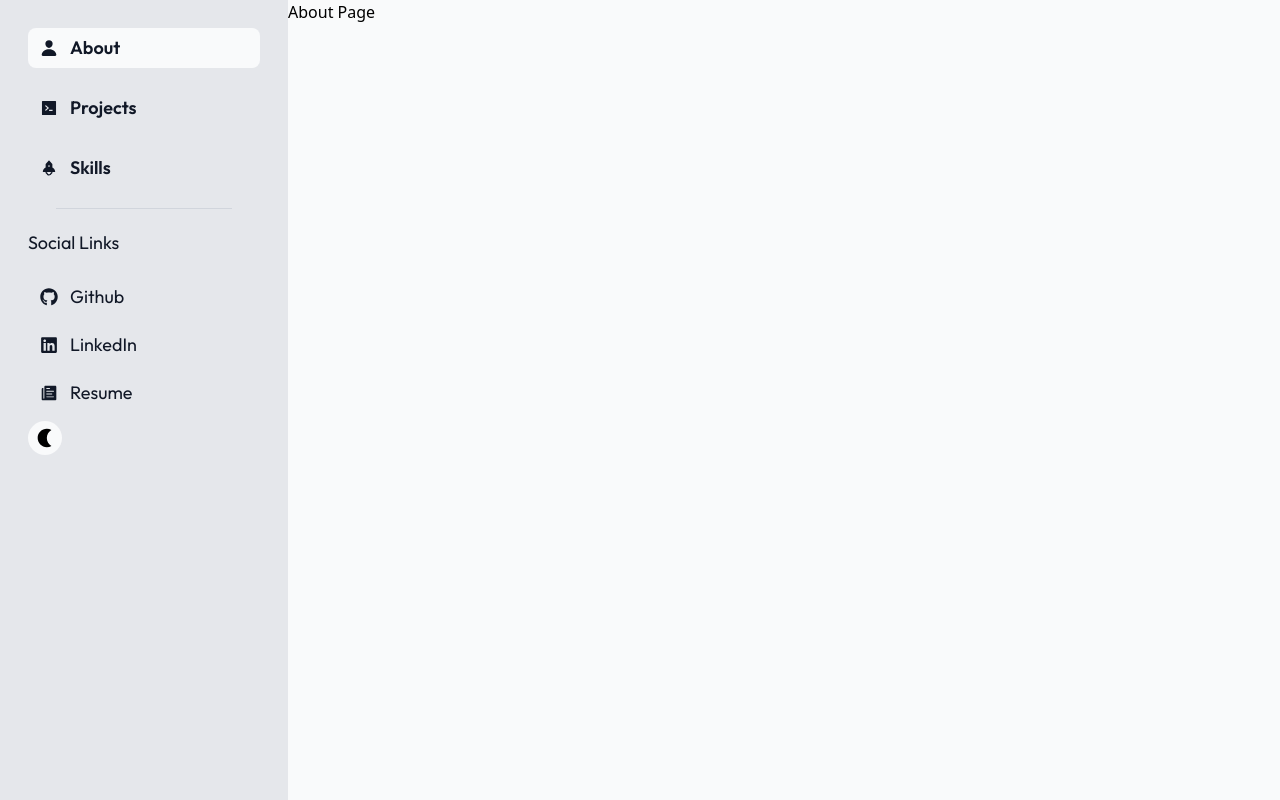
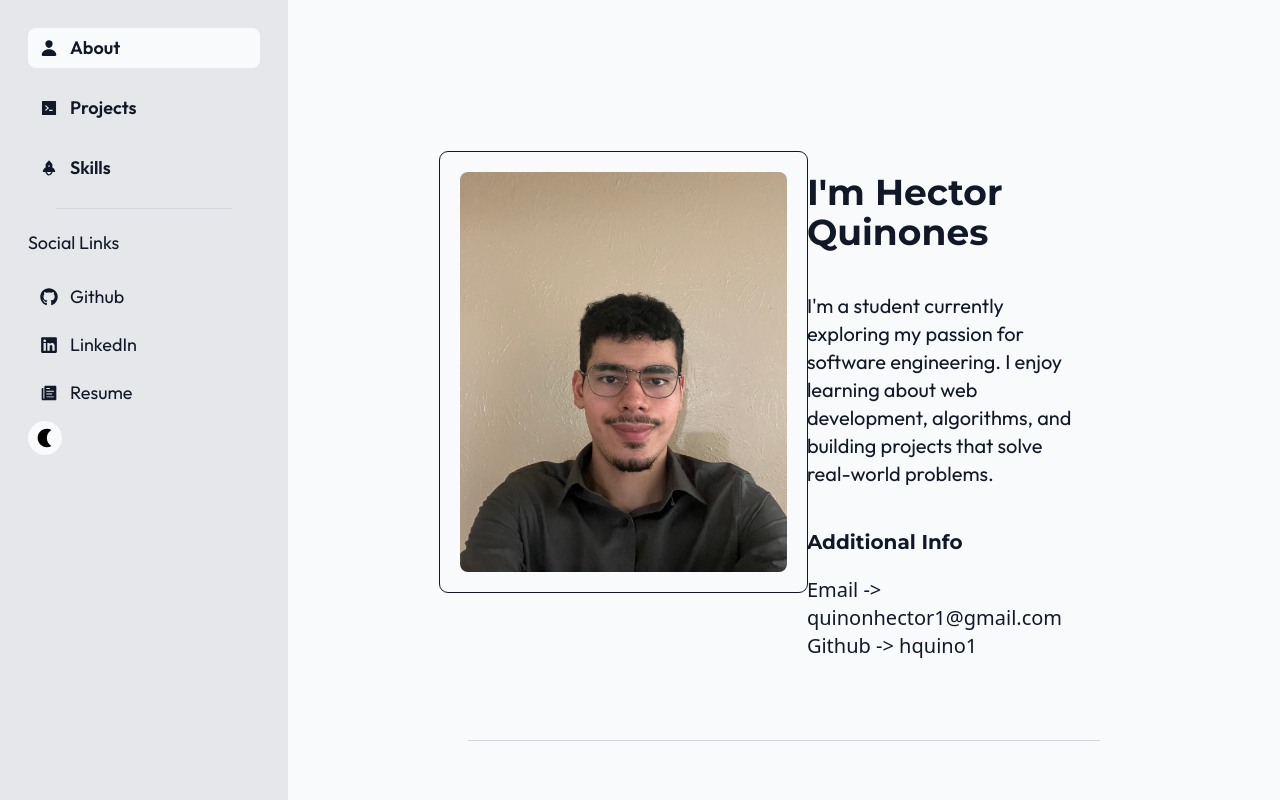
Before and after one commit to hquino1/hquino1.github.io, a React (Vite) app: page / in a window 1280 px wide. Built offline with nearby package versions, Linux system fonts and the light colour scheme.

Commit message:
started on about page

```diff
--- a/index.html
+++ b/index.html
@@ -6,6 +6,9 @@
     <link rel="preconnect" href="https://fonts.googleapis.com">
     <link rel="preconnect" href="https://fonts.gstatic.com" crossorigin>
     <link href="https://fonts.googleapis.com/css2?family=Outfit:wght@100..900&display=swap" rel="stylesheet">
+    <link rel="preconnect" href="https://fonts.googleapis.com">
+    <link rel="preconnect" href="https://fonts.gstatic.com" crossorigin>
+    <link href="https://fonts.googleapis.com/css2?family=Montserrat:ital,wght@0,100..900;1,100..900&family=Outfit:wght@100..900&display=swap" rel="stylesheet">
     <meta name="viewport" content="width=device-width, initial-scale=1.0" />
     <title>Vite + React</title>
   </head>
--- a/src/App.jsx
+++ b/src/App.jsx
@@ -14,11 +14,13 @@ function App() {
   return (
     <div className='w-full h-full bg-[#F9FAFB] dark:bg-[#0F172A] flex'>
       <Navigation />
-      <Routes>
-        <Route path='/' element={<About />} />
-        <Route path='/projects' element={<Projects />} />
-        <Route path='/skills' element={<Skills />} />
-      </Routes>
+      <div class="flex-1 p-8 overflow-y-auto">
+        <Routes>
+          <Route path='/' element={<About />} />
+          <Route path='/projects' element={<Projects />} />
+          <Route path='/skills' element={<Skills />} />
+        </Routes>
+      </div>
     </div>
   )
 }
--- a/src/pages/About.jsx
+++ b/src/pages/About.jsx
@@ -1,6 +1,26 @@
+import headshot from '../assets/IMG_2912.jpeg'
 
 function About() {
-  return <h1>About Page</h1>
+  return (
+    <div class="text-[#111827] dark:text-[#F1F5F9] w-full h-full p-30 overflow-auto">
+      <div class="h-auto flex mb-20">
+        <div class="mr-auto mb-auto h-110 w-110 rounded-lg outline-1 p-5">
+          <img src={headshot} class="w-full h-full object-cover object-bottom rounded-lg"/>
+        </div>
+
+        <div class="w-1/2 h-full mt-5 mr-10">
+          <div class="text-4xl mb-10 font-[Montserrat] font-bold"> I'm Hector Quinones </div>
+          <div class="font-[Outfit] text-xl mb-10"> I'm a student currently exploring my passion for software engineering. I enjoy learning about web development, algorithms, and building projects that solve real-world problems.</div>
+          <div>
+            <div class="text-xl mb-5 font-[Montserrat] font-bold"> Additional Info </div>
+            <h1 class="text-xl"> Email -> quinonhector1@gmail.com</h1>
+            <h1 class="text-xl"> Github -> hquino1</h1>
+          </div>
+        </div>
+      </div>
+      <hr className="border-t border-gray-300 dark:border-gray-700 mx-7 mb-5" />
+    </div>
+  )
 }
 
 export default About
```
Also changed, not shown: src/assets/IMG_2912.jpeg (added).
